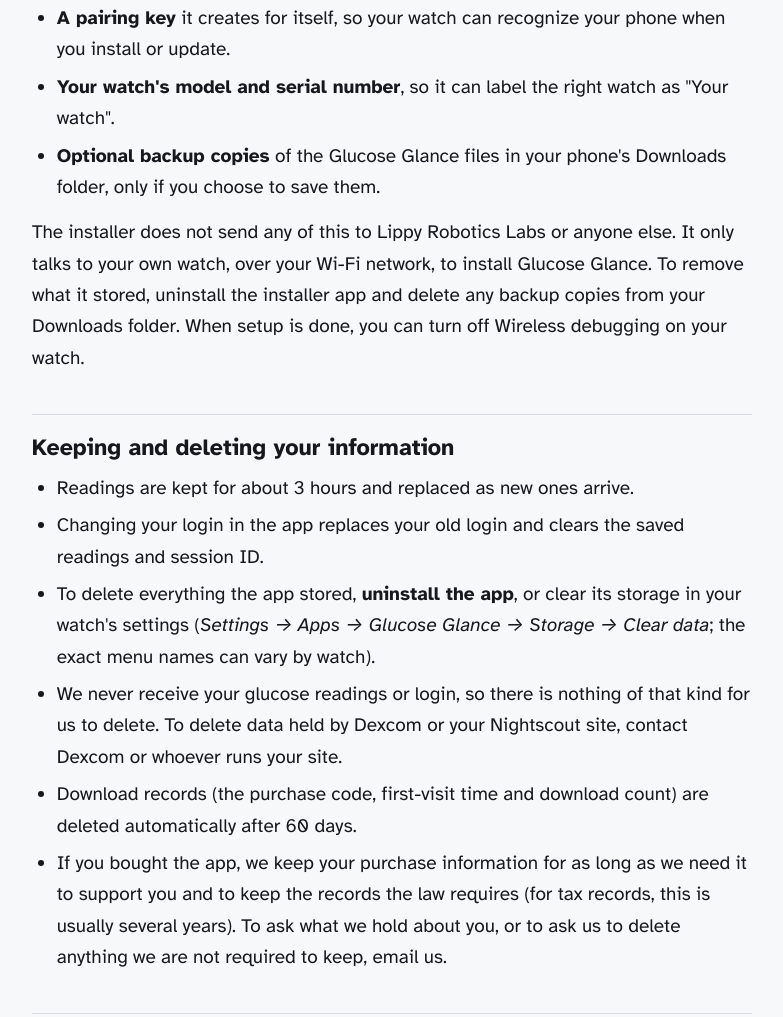
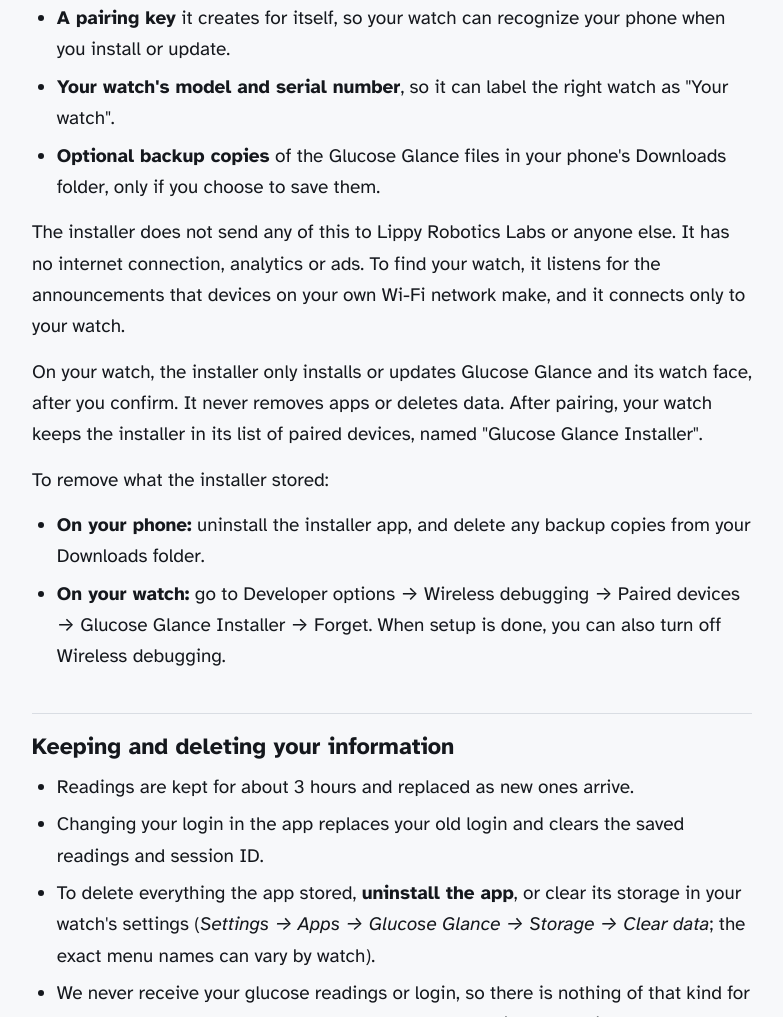
Before and after one commit to Patevan9/scout-ai-research, a plain HTML site: page lippy-labs-website/drafts/glucose-privacy-DRAFT.html in a window 1280 px wide. Shown: the part 5874-6891 px from the top of the page, without its empty margins (248-1031 px from the left). Drawn offline with Linux system fonts and the light colour scheme.

Commit message:
Policy draft: installer details confirmed by Glucose Claude (local discovery, installs only, forget pairing)
Co-Authored-By: Claude Opus 5.5 <noreply@anthropic.com>
Claude-Session: https://claude.ai/code/session_01Je6KFTDgnWY7eMugiGqykd

```diff
--- a/lippy-labs-website/drafts/glucose-privacy-DRAFT.html
+++ b/lippy-labs-website/drafts/glucose-privacy-DRAFT.html
@@ -192,7 +192,13 @@
   <li><strong>Your watch's model and serial number</strong>, so it can label the right watch as "Your watch".</li>
   <li><strong>Optional backup copies</strong> of the Glucose Glance files in your phone's Downloads folder, only if you choose to save them.</li>
 </ul>
-<p>The installer does not send any of this to Lippy Robotics Labs or anyone else. It only talks to your own watch, over your Wi-Fi network, to install Glucose Glance. To remove what it stored, uninstall the installer app and delete any backup copies from your Downloads folder. When setup is done, you can turn off Wireless debugging on your watch.</p>
+<p>The installer does not send any of this to Lippy Robotics Labs or anyone else. It has no internet connection, analytics or ads. To find your watch, it listens for the announcements that devices on your own Wi-Fi network make, and it connects only to your watch.</p>
+<p>On your watch, the installer only installs or updates Glucose Glance and its watch face, after you confirm. It never removes apps or deletes data. After pairing, your watch keeps the installer in its list of paired devices, named "Glucose Glance Installer".</p>
+<p>To remove what the installer stored:</p>
+<ul>
+  <li><strong>On your phone:</strong> uninstall the installer app, and delete any backup copies from your Downloads folder.</li>
+  <li><strong>On your watch:</strong> go to Developer options &rarr; Wireless debugging &rarr; Paired devices &rarr; Glucose Glance Installer &rarr; Forget. When setup is done, you can also turn off Wireless debugging.</li>
+</ul>
 
 <h2 id="retention">Keeping and deleting your information</h2>
 <ul>
```
